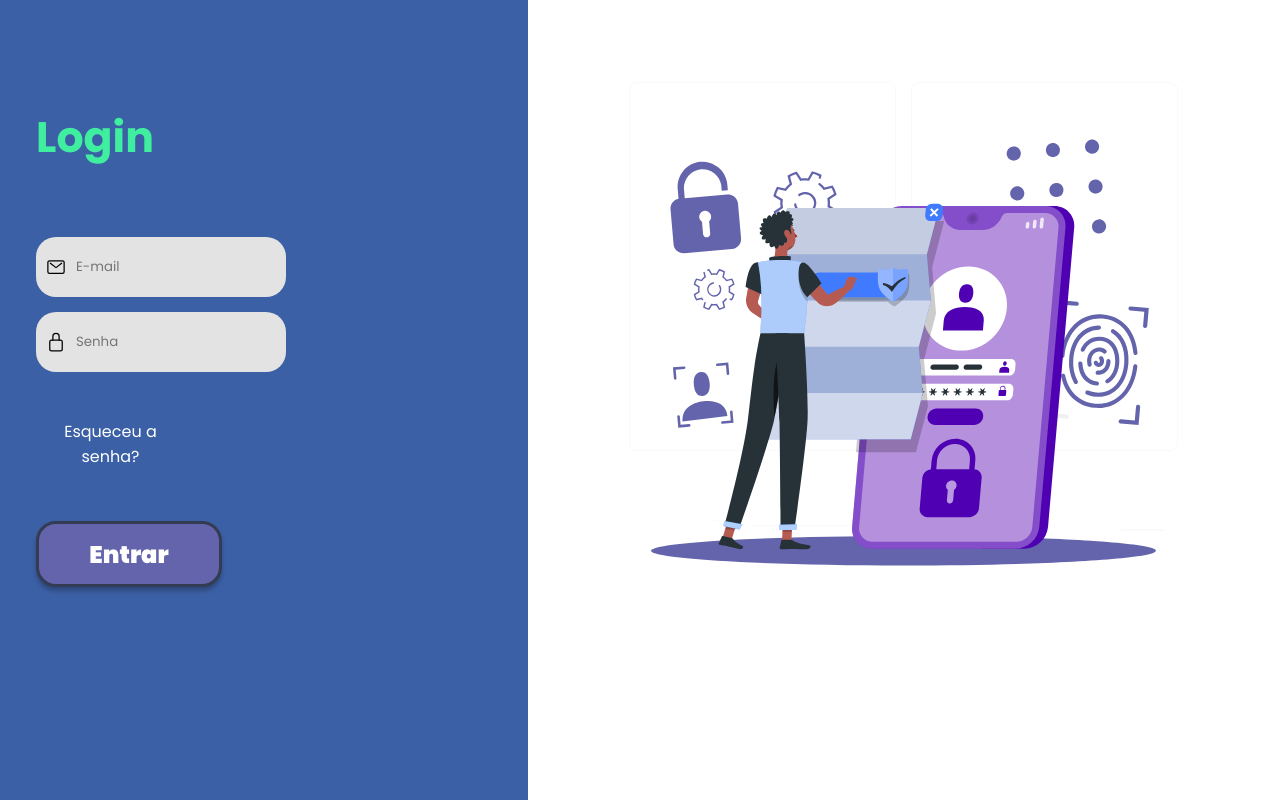
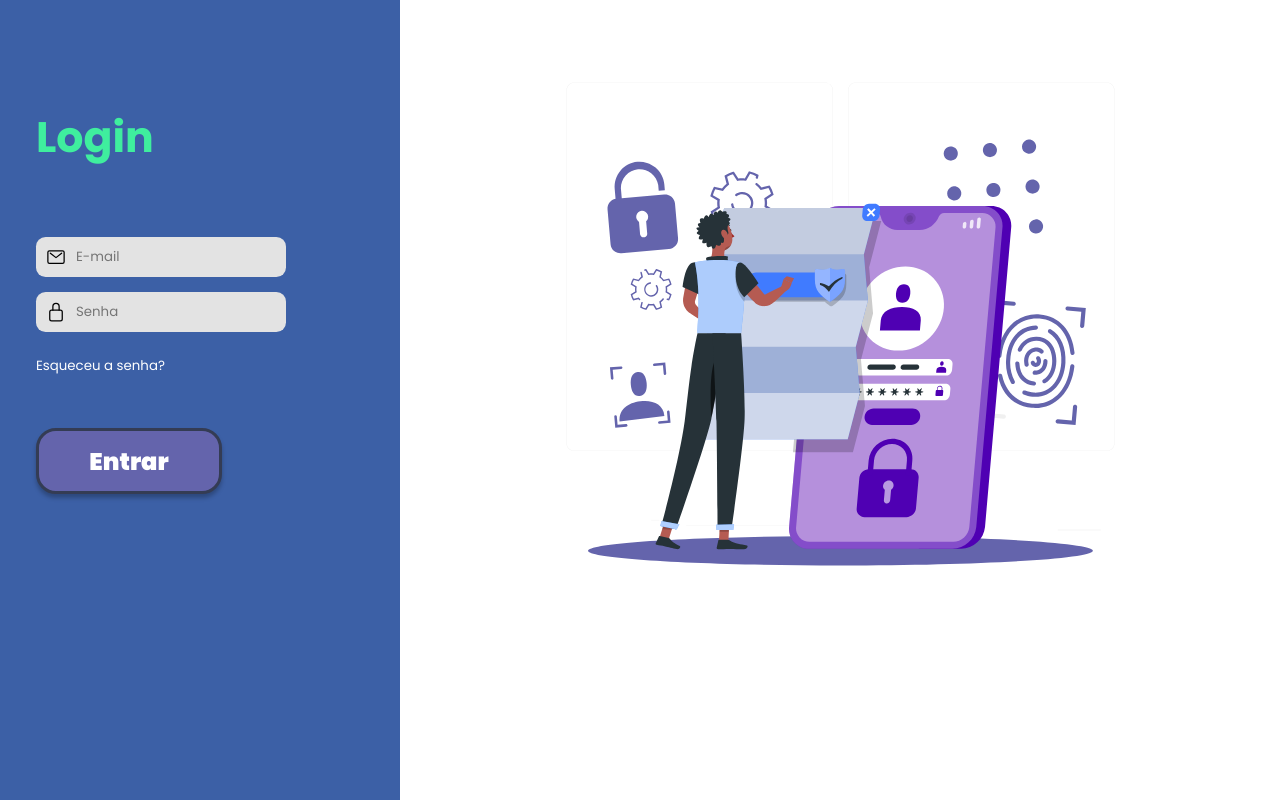
Before and after one commit to luanaflorencio/provocare, a Vue app: page /login in a window 1280 px wide. Built offline with nearby package versions, Linux system fonts and the light colour scheme; the HTML template or start-up script is replaced by a standard one.

Commit message:
Melhorias em login e registro

```diff
--- a/src/views/Login.vue
+++ b/src/views/Login.vue
@@ -48,13 +48,16 @@ export default {
 
 .card-blue {
   background-color: #3c60a6;
-  max-width: 37.5rem;
+  max-width: 25rem;
   min-width: 18.75rem;
   height: 100vh;
+
 }
 
 .itens {
   display: block;
+  align-items: center;
+  flex-direction: column;
 }
 
 .itens h1 {
@@ -65,19 +68,15 @@ export default {
 }
 
 .form {
-  display: flex;
+  display: block;
   margin-left: 2.25rem;
-  margin-right: 5.8125rem;
-  flex-direction: column;
-  align-items: flex-start;
-  padding-right: 250px;
 }
 
 .input {
   display: flex;
   background: #e3e3e3;
-  height: 3.75rem;
-  border-radius: 1.25rem;
+  height: 2.5rem;
+  border-radius: .6rem;
   margin-bottom: 0.9375rem;
   max-width: 15.625rem;
   min-width: 15rem;
@@ -94,14 +93,21 @@ export default {
   border: hidden;
   padding-left: 2.5rem;
   margin-left: -1.875rem;
-  border-radius: 1.25rem;
+  border-radius: 0.6rem;
   width: 15rem;
 }
 
+.input input:focus {
+  outline: none;
+}
+
 .not-password {
-  margin-top: 2rem;
+  display: flex;
+  align-items: flex-start;
+  margin-top: 1.5rem;
   margin-bottom: 3.25rem;
   color: #fff;
+  font-size: 10pt;
 }
 
 .button-entry {
--- a/src/views/Register.vue
+++ b/src/views/Register.vue
@@ -150,8 +150,14 @@
     .ipt input {
         background: none;
         border: none;
-        padding-left: .625rem;
+        padding-left: 2.5rem;
         width: 100%;
+        margin-left: -2.1875rem;
+        border-radius: .625rem;
+    }
+
+    .ipt input:focus {
+        outline: none;
     }
 
     .title {
```
